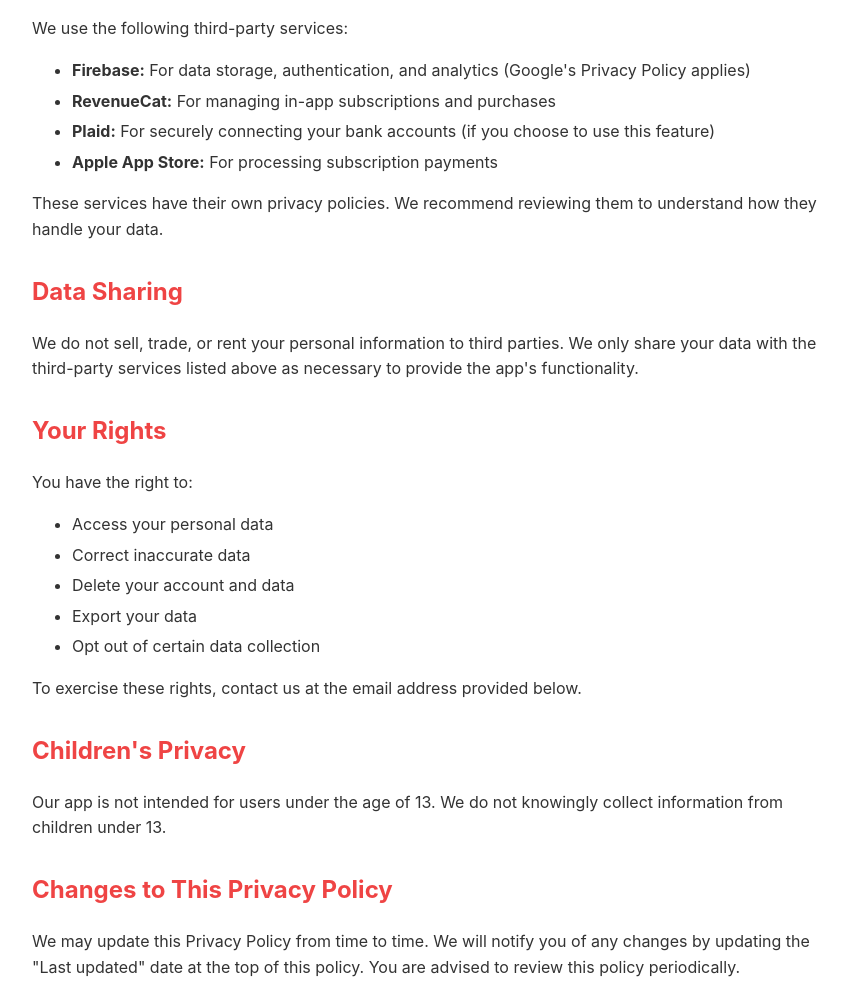
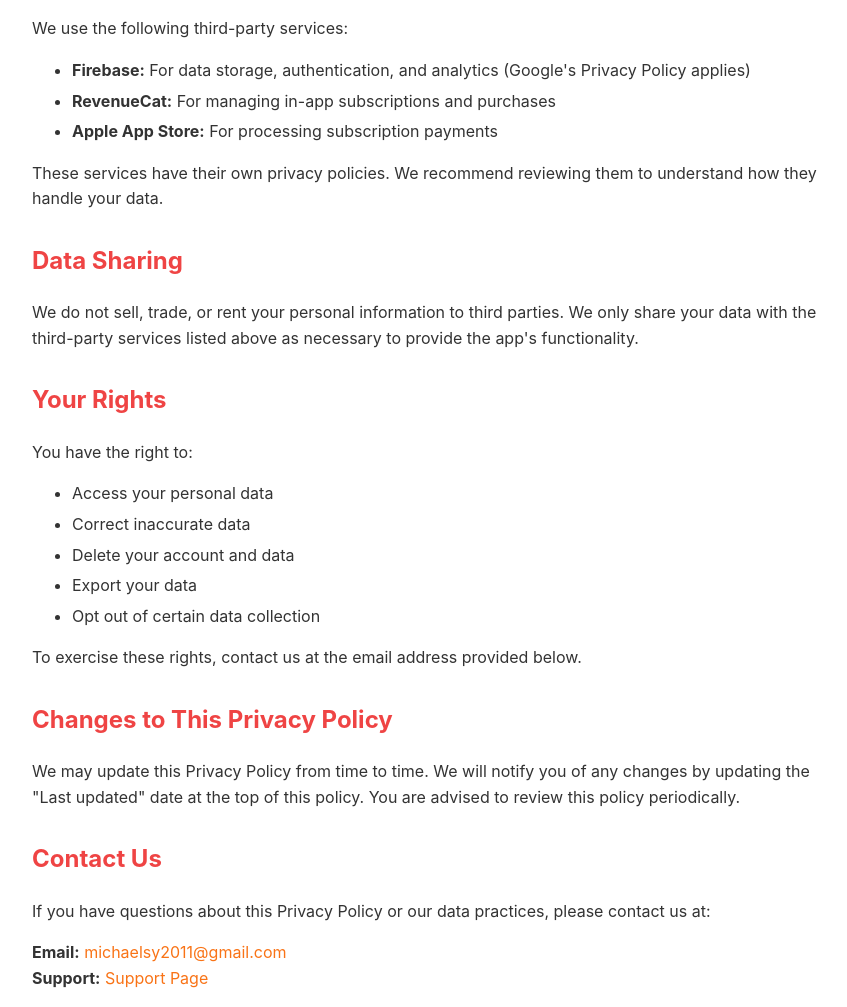
Before and after one commit to michael7291/lit-fire-tracker-docs, a plain HTML site: page privacy-policy.html in a window 1280 px wide. Shown: the part 1135-2142 px from the top of the page, without its empty margins (208-1055 px from the left). Drawn offline with Linux system fonts and the light colour scheme.

Commit message:
Fixed privacy policy

```diff
--- a/privacy-policy.html
+++ b/privacy-policy.html
@@ -55,7 +55,7 @@
     <h2>Information We Collect</h2>
     <p>We collect the following types of information:</p>
     <ul>
-        <li><strong>Financial Data:</strong> Account balances, investment amounts, expenses, and other financial information you manually enter or connect via Plaid</li>
+        <li><strong>Financial Data:</strong> Account balances, investment amounts, expenses, and other financial information you manually enter</li>
         <li><strong>Account Information:</strong> Email address and authentication information when you create an account</li>
         <li><strong>Usage Data:</strong> How you interact with the app, features used, and app performance data</li>
         <li><strong>Device Information:</strong> Device type, operating system, and app version</li>
@@ -84,7 +84,6 @@
     <ul>
         <li><strong>Firebase:</strong> For data storage, authentication, and analytics (Google's Privacy Policy applies)</li>
         <li><strong>RevenueCat:</strong> For managing in-app subscriptions and purchases</li>
-        <li><strong>Plaid:</strong> For securely connecting your bank accounts (if you choose to use this feature)</li>
         <li><strong>Apple App Store:</strong> For processing subscription payments</li>
     </ul>
     <p>
@@ -110,11 +109,6 @@
         To exercise these rights, contact us at the email address provided below.
     </p>
 
-    <h2>Children's Privacy</h2>
-    <p>
-        Our app is not intended for users under the age of 13. We do not knowingly collect information from children under 13.
-    </p>
-
     <h2>Changes to This Privacy Policy</h2>
     <p>
         We may update this Privacy Policy from time to time. We will notify you of any changes by updating the
```
